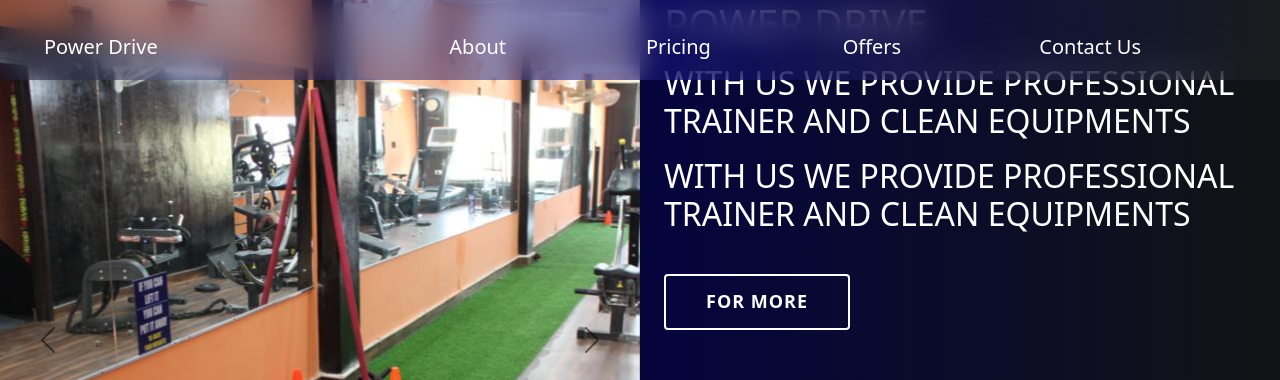
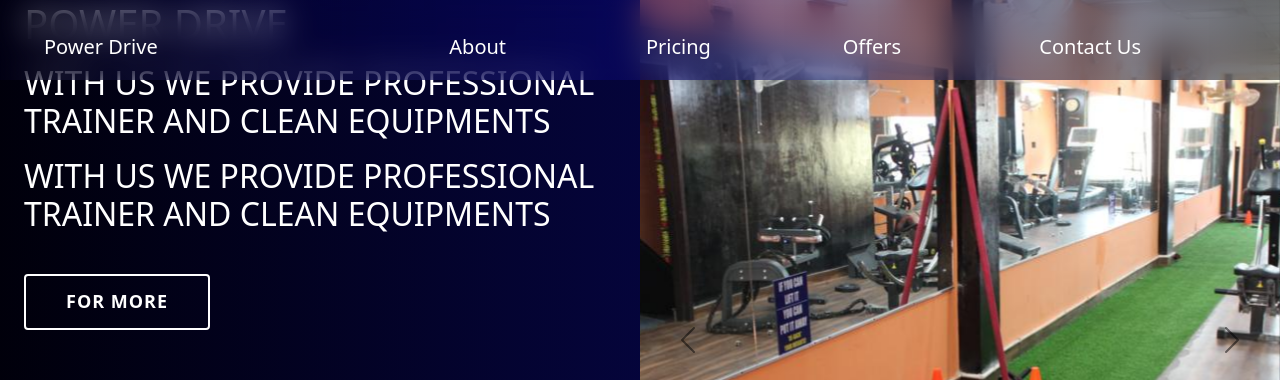
Before and after one commit to shikhasingh07/PowerDrive, a React (Create React App) app: page / in a window 1280 px wide. Shown: the top 380 px of the page. Built offline with nearby package versions, Linux system fonts and the light colour scheme.

Commit message:
reupdate

```diff
--- a/src/Components/Carousel/Main.js
+++ b/src/Components/Carousel/Main.js
@@ -10,6 +10,15 @@ const images = [imgOne, imgTwo, imgThree, imgFour, imgFive]
 const Main = () => {
   return (
     <div className='row m-0 '>
+      <div className='col-md-6 col-12 m-0 p-0'>
+        <div className="carousel-title text-uppercase ps-4">
+          <h1>Power Drive</h1>
+          <h2 className='mt-3'>With Us we Provide Professional Trainer and Clean Equipments</h2>
+          <h2 className='mt-3'>With Us we Provide Professional Trainer and Clean Equipments</h2>
+          <button className='btn'>
+            For More</button>
+        </div>
+      </div>
       <div className='col-md-6 col-12  m-0 p-0'>
         <Carousel variant="dark">
           {images.map((items, _) => {
@@ -23,15 +32,6 @@ const Main = () => {
           })}
         </Carousel>
       </div>
-      <div className='col-md-6 col-12 m-0 p-0'>
-        <div className="carousel-title text-uppercase ps-4">
-          <h1>Power Drive</h1>
-          <h2 className='mt-3'>With Us we Provide Professional Trainer and Clean Equipments</h2>
-          <h2 className='mt-3'>With Us we Provide Professional Trainer and Clean Equipments</h2>
-          <button className='btn'>
-            For More</button>
-        </div>
-      </div>
     </div>
   )
 }
```
